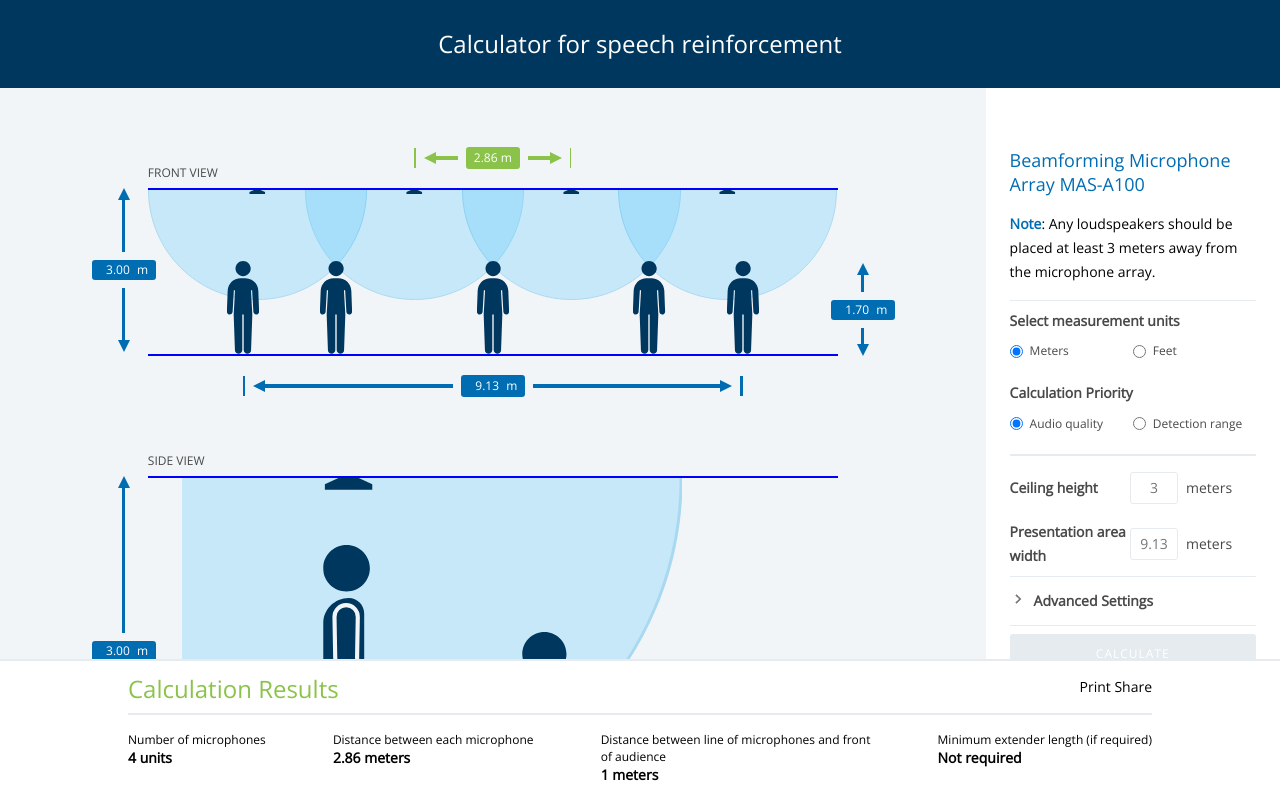
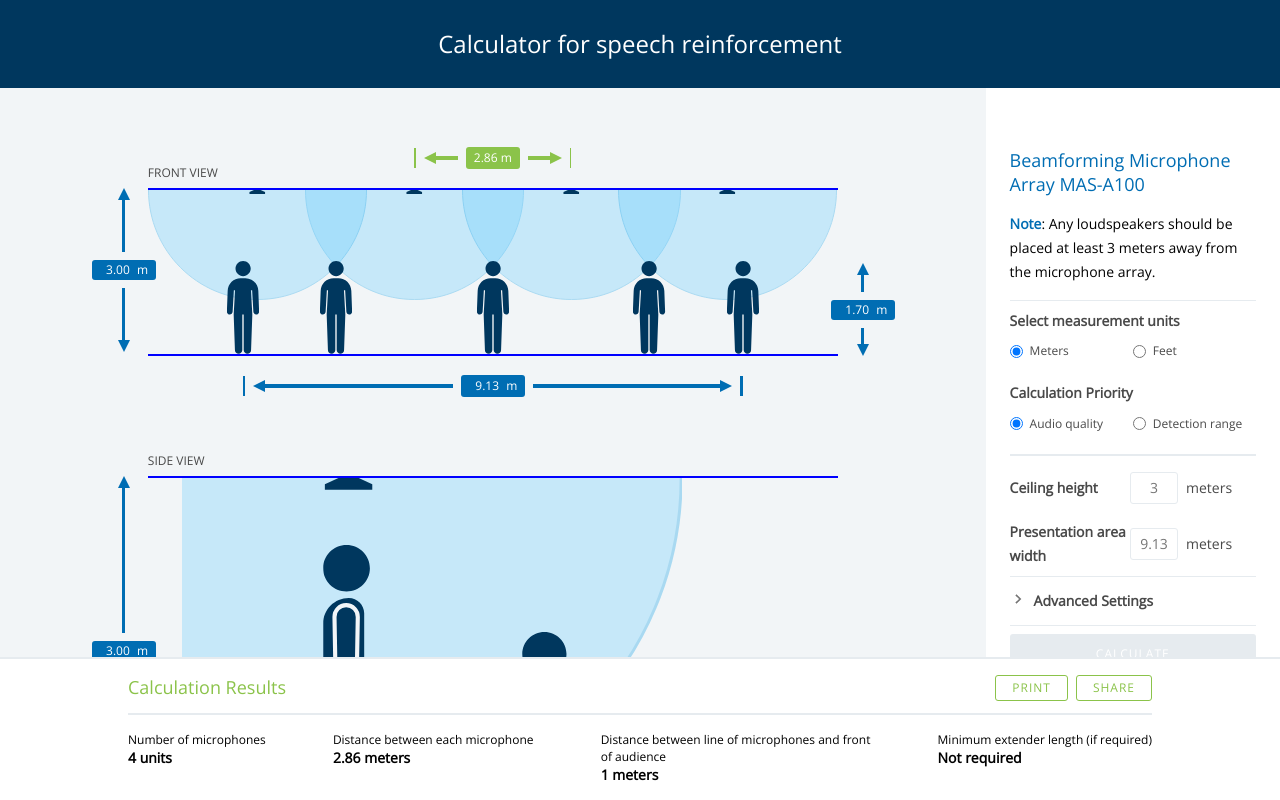
Before and after one commit to TE-9004062290/aerosmith-system-calculator, an Angular app: page / in a window 1280 px wide. Both pictures are taken after a click on the element "CALCULATE". Shown: the top 800 px of the page. Built offline with nearby package versions, Linux system fonts and the light colour scheme.

Commit message:
output actions

```diff
--- a/src/app/components/calculation-outputs/calculation-outputs.component.html
+++ b/src/app/components/calculation-outputs/calculation-outputs.component.html
@@ -5,7 +5,8 @@
                 Calculation Results
             </div>
             <div class="actions">
-                Print Share
+                <div class="btn action-print" (click)="printOutput()">Print</div>
+                <div class="btn action-share" (click)="shareOutput()">Share</div>
             </div>
         </div>
         <div class="output-rows">
--- a/src/app/components/calculation-outputs/calculation-outputs.component.scss
+++ b/src/app/components/calculation-outputs/calculation-outputs.component.scss
@@ -16,12 +16,29 @@
         padding-bottom: 12px;
         border-bottom: solid #E6EBEF 2px;
         .title {
-            font-size: 24px;
+            font-size: 18px;
             line-height: 24px;
             color: #8BC34A;
         }
         .actions {
+            display: flex;
+            .btn {
+                cursor: pointer;
+                &:last-child {
+                    margin-left: 8px;
+                }
+                font-size: 12px;
+                color: #8BC34A;
+                letter-spacing: 1px;
+                line-height: 16px;
+                text-align: center;
+                text-transform: uppercase;
 
+                box-sizing: border-box;
+                border: 1px solid #8BC34A;
+                padding: 4px 16px;
+                border-radius: 3px;
+            }
         }
     }
     .output-rows {
--- a/src/app/components/calculation-outputs/calculation-outputs.component.ts
+++ b/src/app/components/calculation-outputs/calculation-outputs.component.ts
@@ -11,6 +11,14 @@ export class CalculationOutputsComponent implements OnInit {
 
   constructor(public calculatorService: CalculatorService) { }
 
+  public printOutput() {
+    alert("Not yet implemented.");
+  }
+
+  public shareOutput() {
+    alert("Not yet implemented.");
+  }
+
   ngOnInit() {
   }
 
```
